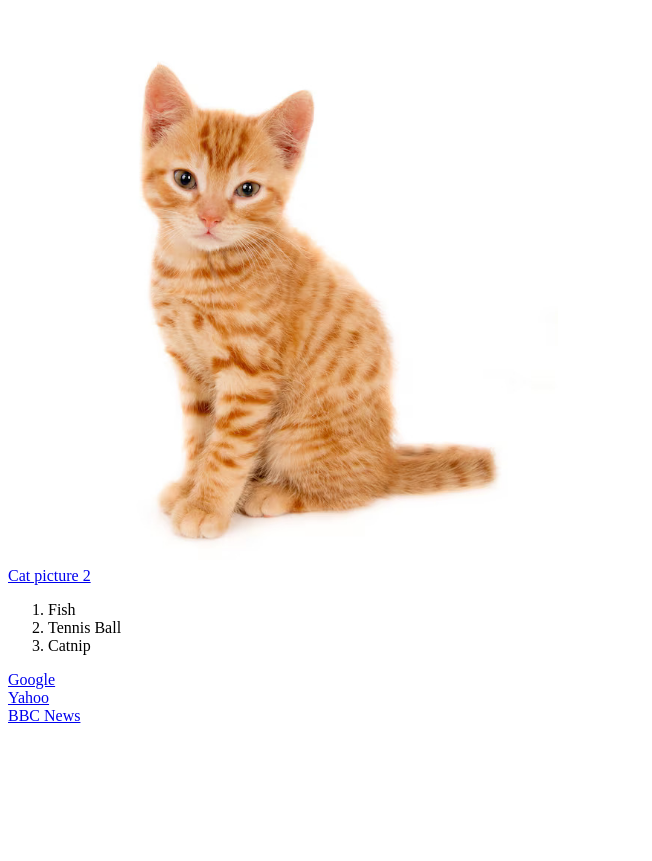
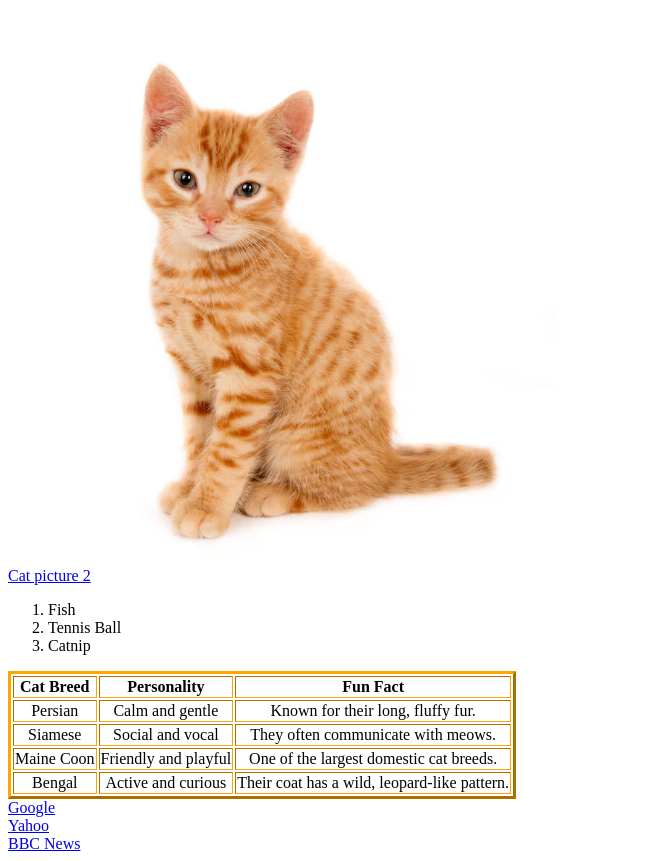
Before and after one commit to Tranquananh2811/HTMLLab1, a plain HTML site: page index.html in a window 1280 px wide. Shown: the part 87-948 px from the top of the page, without its empty margins (0-652 px from the left). Before the commit the page ends 820 px from the top, so only its background shows below. Drawn offline with Linux system fonts and the light colour scheme.

Commit message:
Table commit.

```diff
--- a/index.html
+++ b/index.html
@@ -19,6 +19,40 @@
         <li>Catnip</li>
     </ol>
 
+    <!-- Only table contents were filled by ChatGPT. I did the rest of the work like creating the table and style it. -->
+
+    <table border="3" style="border-color:orange">
+        <tr>
+            <th>Cat Breed</th>
+            <th>Personality</th>
+            <th>Fun Fact</th>
+        </tr>
+
+        <tr>
+            <td style="text-align: center;">Persian</td>
+            <td style="text-align: center;">Calm and gentle</td>
+            <td style="text-align: center;">Known for their long, fluffy fur.</td>
+        </tr>
+
+        <tr>
+            <td style="text-align: center;">Siamese</td>
+            <td style="text-align: center;">Social and vocal</td>
+            <td style="text-align: center;">They often communicate with meows.</td>
+        </tr>
+
+        <tr>
+            <td style="text-align: center;">Maine Coon</td>
+            <td style="text-align: center;">Friendly and playful</td>
+            <td style="text-align: center;">One of the largest domestic cat breeds.</td>
+        </tr>
+
+        <tr>
+            <td style="text-align: center;">Bengal</td>
+            <td style="text-align: center;">Active and curious</td>
+            <td style="text-align: center;">Their coat has a wild, leopard-like pattern.</td>
+        </tr>
+    </table>
+
     <a href="https://www.google.com/">Google</a>
     <br>
     <a href="https://ca.yahoo.com">Yahoo</a>
```
